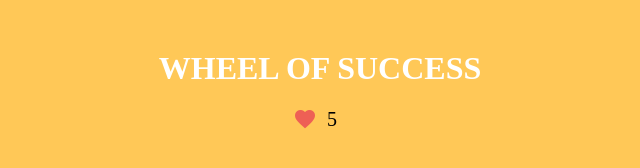
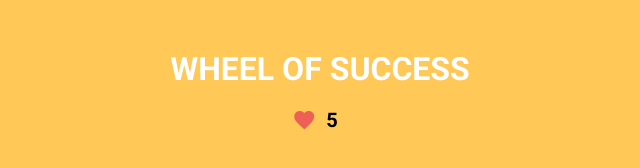
Before and after one commit to 20H-Talent/ikigai-project-6-project-6-manu-dani, a plain HTML site: page index.html in a window 1280 px wide. Shown: the whole page, without its empty margins (320-960 px from the left). Drawn offline with Linux system fonts and the light colour scheme.

Commit message:
added Roboto font family

```diff
--- a/css/styles.css
+++ b/css/styles.css
@@ -13,6 +13,7 @@ html {
   margin: 0;
   padding: 0;
   box-sizing: border-box;
+  font-family: 'Roboto', sans-serif;
 }
 
 /* Modal styles */
--- a/index.html
+++ b/index.html
@@ -7,6 +7,7 @@
   <meta http-equiv="X-UA-Compatible" content="ie=edge">
   <link rel="stylesheet" href="css/styles.css">
   <link href="https://fonts.googleapis.com/icon?family=Material+Icons" rel="stylesheet">
+  <link href="https://fonts.googleapis.com/css?family=Roboto:700" rel="stylesheet">
   <title>Wheel of succes</title>
 </head>
 
```
